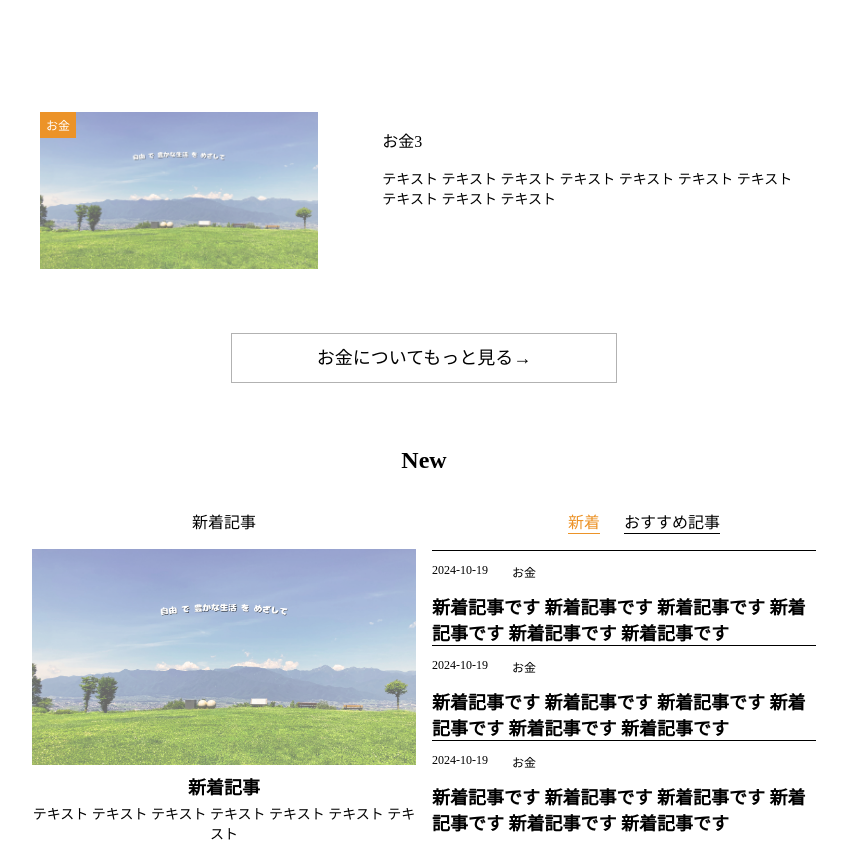
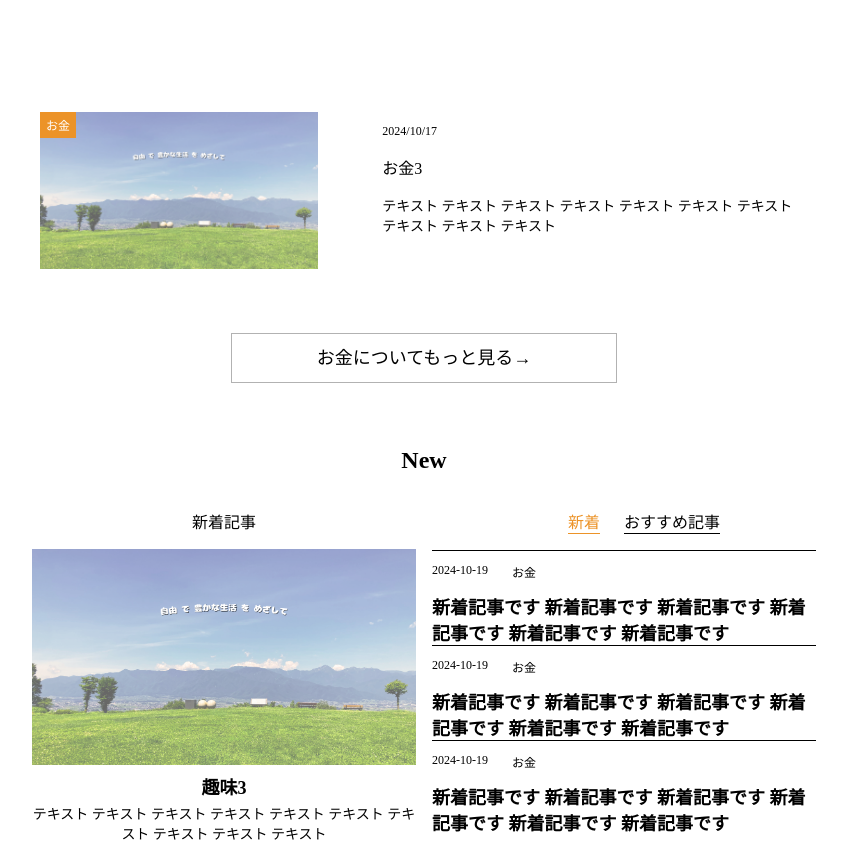
Before and after one commit to akimizu21/my_blog, a Next.js app: page / in a window 1280 px wide. Shown: the part 1700-2543 px from the top of the page, without its empty margins (216-1063 px from the left). Built offline with nearby package versions, Linux system fonts and the light colour scheme.

Commit message:
最新記事取得機能実装

```diff
--- a/src/app/components/CategoryContents/index.tsx
+++ b/src/app/components/CategoryContents/index.tsx
@@ -18,6 +18,9 @@ interface Props {
       id: number;
       title: string;
       text: string;
+      year: number;
+      month: number;
+      day: number;
     }[];
   }[];
   contentsSelectedTab: string;
@@ -42,6 +45,7 @@ export const CategoryContents = (props: Props) => {
                   />
                 </div>
                 <div>
+                  <p className={styles.date}>{content.year}/{content.month}/{content.day}</p>
                   <p className={styles.title}>{content.title}</p>
                   <p className={styles.text}>{content.text}</p>
                 </div>
--- a/src/app/components/CategoryContents/styles.module.css
+++ b/src/app/components/CategoryContents/styles.module.css
@@ -43,6 +43,10 @@
   padding: 0;
 }
 
+.date {
+  font-size: 12px;
+}
+
 .text {
   font-size: 14px;
 }
--- a/src/app/constants/data.ts
+++ b/src/app/constants/data.ts
@@ -10,10 +10,14 @@ export interface Contents {
   contents: {
     id: number;
     title: string;
-    text: string
+    text: string;
+    year: number;
+    month: number;
+    day: number;
   }[];
 }
 
+const d = new Date()
 
 export const INIT_CONTENTS: Contents[] = [
   {
@@ -23,16 +27,25 @@ export const INIT_CONTENTS: Contents[] = [
         id: 1,
         title: "お金1",
         text:  "テキスト テキスト テキスト テキスト テキスト テキスト テキスト テキスト テキスト テキスト",
+        year: d.getFullYear(),
+        month: d.getMonth() + 1,
+        day: d. getDate(),
       },
       {
         id: 2,
         title: "お金2",
         text:  "テキスト テキスト テキスト テキスト テキスト テキスト テキスト テキスト テキスト テキスト",
+        year: d.getFullYear(),
+        month: d.getMonth() + 1,
+        day: d. getDate(),
       },
       {
         id: 3,
         title: "お金3",
         text:  "テキスト テキスト テキスト テキスト テキスト テキスト テキスト テキスト テキスト テキスト",
+        year: d.getFullYear(),
+        month: d.getMonth() + 1,
+        day: d. getDate(),
       },
     ]
   },
@@ -40,19 +53,28 @@ export const INIT_CONTENTS: Contents[] = [
     name: "仕事",
     contents: [
       {
-        id: 1,
+        id: 4,
         title: "仕事1",
         text:  "テキスト テキスト テキスト テキスト テキスト テキスト テキスト テキスト テキスト テキスト",
+        year: d.getFullYear(),
+        month: d.getMonth() + 1,
+        day: d. getDate(),
       },
       {
-        id: 2,
+        id: 5,
         title: "仕事2",
         text:  "テキスト テキスト テキスト テキスト テキスト テキスト テキスト テキスト テキスト テキスト",
+        year: d.getFullYear(),
+        month: d.getMonth() + 1,
+        day: d. getDate(),
       },
       {
-        id: 3,
+        id: 6,
         title: "仕事3",
         text:  "テキスト テキスト テキスト テキスト テキスト テキスト テキスト テキスト テキスト テキスト",
+        year: d.getFullYear(),
+        month: d.getMonth() + 1,
+        day: d. getDate(),
       },
     ]
   },
@@ -60,19 +82,28 @@ export const INIT_CONTENTS: Contents[] = [
     name: "暮らし",
     contents: [
       {
-        id: 1,
+        id: 7,
         title: "暮らし1",
         text:  "テキスト テキスト テキスト テキスト テキスト テキスト テキスト テキスト テキスト テキスト",
+        year: d.getFullYear(),
+        month: d.getMonth() + 1,
+        day: d. getDate(),
       },
       {
-        id: 2,
+        id: 8,
         title: "暮らし2",
         text:  "テキスト テキスト テキスト テキスト テキスト テキスト テキスト テキスト テキスト テキスト",
+        year: d.getFullYear(),
+        month: d.getMonth() + 1,
+        day: d. getDate(),
       },
       {
-        id: 3,
+        id: 9,
         title: "暮らし3",
         text:  "テキスト テキスト テキスト テキスト テキスト テキスト テキスト テキスト テキスト テキスト",
+        year: d.getFullYear(),
+        month: d.getMonth() + 1,
+        day: d. getDate(),
       },
     ]
   },
@@ -80,19 +111,28 @@ export const INIT_CONTENTS: Contents[] = [
     name: "旅行&グルメ",
     contents: [
       {
-        id: 1,
+        id: 10,
         title: "旅行&グルメ1",
         text:  "テキスト テキスト テキスト テキスト テキスト テキスト テキスト テキスト テキスト テキスト",
+        year: d.getFullYear(),
+        month: d.getMonth() + 1,
+        day: d. getDate(),
       },
       {
-        id: 2,
+        id: 11,
         title: "旅行&グルメ2",
         text:  "テキスト テキスト テキスト テキスト テキスト テキスト テキスト テキスト テキスト テキスト",
+        year: d.getFullYear(),
+        month: d.getMonth() + 1,
+        day: d. getDate(),
       },
       {
-        id: 3,
+        id: 12,
         title: "旅行&グルメ3",
         text:  "テキスト テキスト テキスト テキスト テキスト テキスト テキスト テキスト テキスト テキスト",
+        year: d.getFullYear(),
+        month: d.getMonth() + 1,
+        day: d. getDate(),
       },
     ]
   },
@@ -100,20 +140,34 @@ export const INIT_CONTENTS: Contents[] = [
     name: "趣味",
     contents: [
       {
-        id: 1,
+        id: 13,
         title: "趣味1",
         text:  "テキスト テキスト テキスト テキスト テキスト テキスト テキスト テキスト テキスト テキスト",
+        year: d.getFullYear(),
+        month: d.getMonth() + 1,
+        day: d. getDate(),
       },
       {
-        id: 2,
+        id: 14,
         title: "趣味2",
         text:  "テキスト テキスト テキスト テキスト テキスト テキスト テキスト テキスト テキスト テキスト",
+        year: d.getFullYear(),
+        month: d.getMonth() + 1,
+        day: d. getDate(),
       },
       {
-        id: 3,
+        id: 15,
         title: "趣味3",
         text:  "テキスト テキスト テキスト テキスト テキスト テキスト テキスト テキスト テキスト テキスト",
+        year: d.getFullYear(),
+        month: d.getMonth() + 1,
+        day: d. getDate(),
       },
     ]
   },
 ];
+
+// 現在の最大IDを取得
+export const INIT_CONTENTS_ID = Math.max(
+  ...INIT_CONTENTS.flatMap(category => category.contents.map(content => content.id))
+);
--- a/src/app/page.tsx
+++ b/src/app/page.tsx
@@ -5,7 +5,7 @@ import Image from "next/image";
 /**
  * data
  */
-import { INIT_CONTENTS } from "./constants/data";
+import { INIT_CONTENTS, INIT_CONTENTS_ID } from "./constants/data";
 /**
  * components
  */
@@ -22,12 +22,22 @@ import styles from "./page.module.css"
 import localImage from "../../public/main_image.png"
 
 const Home = () =>  {
+  // addInputTitle
   const [addInputTitle, setAddInputTitle] = React.useState('');
+  // addInputText
   const [addInputText, setAddInputText] = React.useState('');
+  // contentsSelectedLabel
   const [contentsSelectedLabel, setContentsSelectedLabel] = React.useState("お金");
+  // contentsListの初期値
   const [contentsList, setContentsList] = React.useState(INIT_CONTENTS);
+  // 採番用ID
+  const [uniqueId, setUniqueId] = React.useState(INIT_CONTENTS_ID);
+  // contentsSelectedTab
   const [contentsSelectedTab, setContentsSelectedTab] = React.useState("お金");
+  // newSelectedTab
   const [newSelectedTab, setNewSElectedTab] = React.useState("新着")
+  // 新着記事用のステート
+  const [newestContent, setNewestContent] = React.useState(null);
 
   /**
    * addInputTitle更新処理
@@ -58,10 +68,15 @@ const Home = () =>  {
    */
   const handleAddContents = () => {
     if(addInputTitle !== "" && addInputText !== "") {
+      const nextUniqueId = uniqueId + 1;
+      const d = new Date();
       const newContent = {
-        id: Date.now(),
+        id: nextUniqueId,
         title: addInputTitle,
         text: addInputText,
+        year: d.getFullYear(),
+        month: d.getMonth() + 1,
+        day: d.getDate(),
       };
 
       const updatedContentsList = contentsList.map((category) => {
@@ -75,10 +90,27 @@ const Home = () =>  {
       });
 
       setContentsList(updatedContentsList);
+      // Idをインクリメント
+      setUniqueId(nextUniqueId);
+      // タイトルフォームを初期化
       setAddInputTitle('');
+      // テキストフォームを初期化
       setAddInputText('');
+      console.log(contentsList);
     }
   }
+
+  React.useEffect(() => {
+    const allContents = contentsList.flatMap(category => category.contents);
+
+    // allContentsが空かどうかをチェック
+    if (allContents.length === 0){
+      setNewestContent(null);
+    } else {
+      const latestContent = allContents.reduce((prev, current) => (prev.id > current.id ? prev: current), allContents[0]);
+      setNewestContent(latestContent);
+    }
+  }, [contentsList]);
 
   return (
     <>
@@ -150,8 +182,14 @@ const Home = () =>  {
           <div className={styles.newContesnts}>
             <h3 className={styles.title}>新着記事</h3>
             <Image src={localImage} alt="Contents Image" className={styles.newImage}/>
-            <p className={styles.newTitle}>新着記事</p>
-            <p className={styles.newText}>テキスト テキスト テキスト テキスト テキスト テキスト テキスト </p>
+            {newestContent ? (
+              <>
+                <p className={styles.newTitle}>{newestContent.title}</p>
+                <p className={styles.newText}>{newestContent.text}</p>
+              </>
+            ): (
+              <p className={styles.newText}>新着記事がありません</p>
+            )}
           </div>
           <div className={styles.newpickupArea}>
             <ul className={styles.newpickupTitle}>
```
